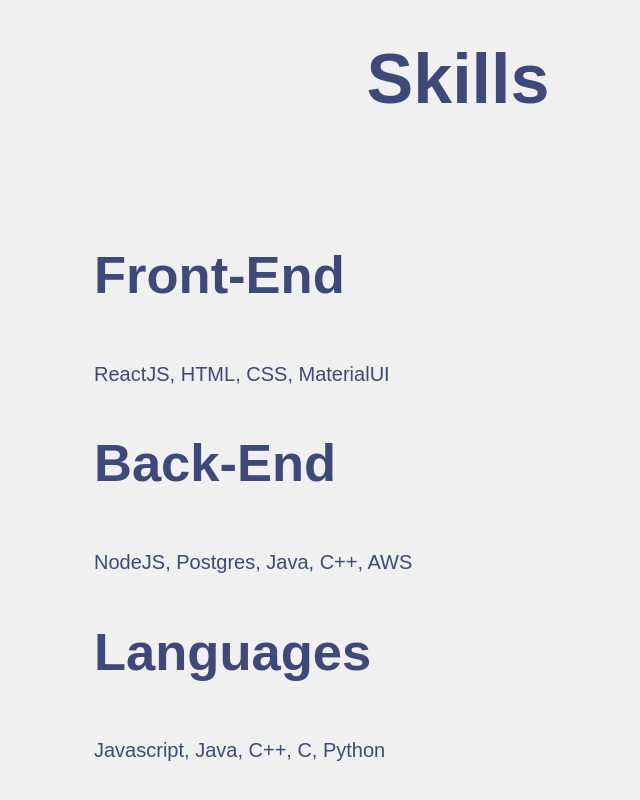
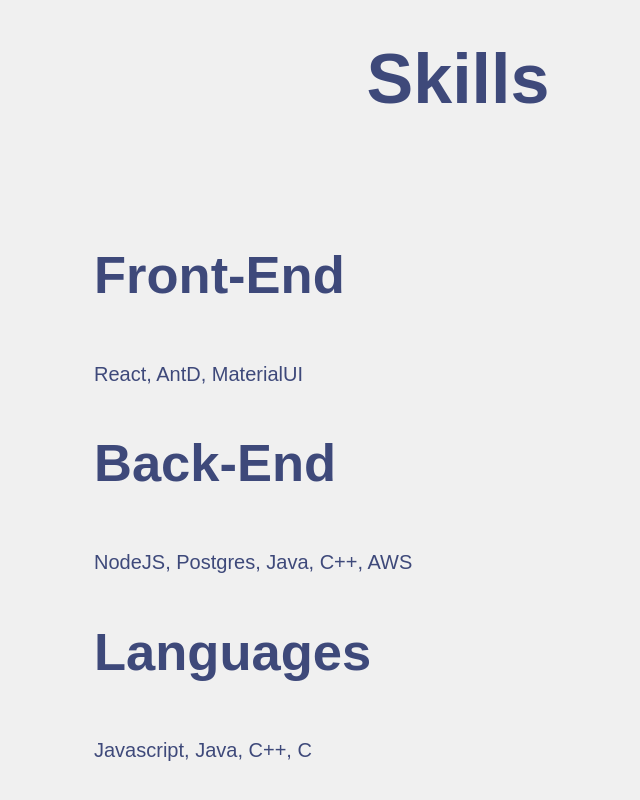
Before and after one commit to Anime31/Porfolio, a React (Create React App) app: page / in a window 1280 px wide. Shown: the part 808-1608 px from the top of the page, without its empty margins (182-822 px from the left). Built offline with nearby package versions, Linux system fonts and the light colour scheme.

Commit message:
added links for mail github and linkedin

```diff
--- a/public/index.html
+++ b/public/index.html
@@ -24,7 +24,7 @@
       work correctly both with client-side routing and a non-root public URL.
       Learn how to configure a non-root public URL by running `npm run build`.
     -->
-    <title>React App</title>
+    <title>Animesh's - Portfolio</title>
   </head>
   <body>
     <noscript>You need to enable JavaScript to run this app.</noscript>
--- a/src/pages/Home.js
+++ b/src/pages/Home.js
@@ -13,9 +13,9 @@
           <p>
             A software developer with a passion for learning and creating
           </p>
-          <LinkedInIcon />
-          <EmailIcon />
-          <GitHubIcon />
+          <a href='https://www.linkedin.com/in/animesh-kumar-322719186/' target="_blank" rel="noopener noreferrer"><LinkedInIcon /></a>
+          <a href="mailto:animesh317kumar@gmail.com" target="_blank" rel="noopener noreferrer"><EmailIcon /></a>
+          <a href="https://github.com/Anime31" target="_blank" rel="noopener noreferrer"><GitHubIcon /></a>
         </div>
       </div>
       <div className="skills">
@@ -25,7 +25,7 @@
         <ol className='list'>
           <li className='item'>
             <h2>Front-End</h2>
-            <span>ReactJS, HTML, CSS, MaterialUI</span>
+            <span>React, AntD, MaterialUI</span>
           </li>
           <li className='item'>
             <h2>Back-End</h2>
@@ -33,7 +33,7 @@
           </li>
           <li className='item'>
             <h2>Languages</h2>
-            <span>Javascript, Java, C++, C, Python</span>
+            <span>Javascript, Java, C++, C</span>
           </li>
         </ol>
       </div>
```
